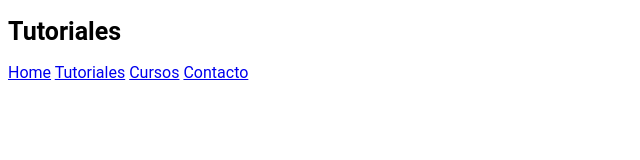
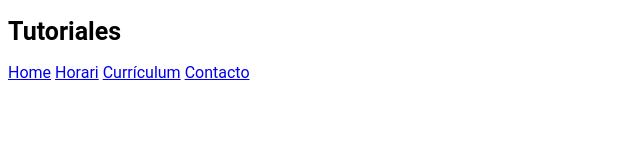
Before and after one commit to Maria-esliceu/debian_serveis, a plain HTML site: page tutoriales.html in a window 1280 px wide. Shown: the full height of the page, 0-640 px from the left. Drawn offline with Linux system fonts and the light colour scheme.

Commit message:
conseguit

```diff
--- a/tutoriales.html
+++ b/tutoriales.html
@@ -12,8 +12,8 @@
     </header>
     <nav>
         <a href="index.html">Home</a>
-        <a href="tutoriales.html">Tutoriales</a>
-        <a href="cursos.html">Cursos</a>
+        <a href="horari.html">Horari</a>
+        <a href="curriculum.html">Currículum</a>
         <a href="contacto.html">Contacto</a>
     </nav>
 </body>
```
